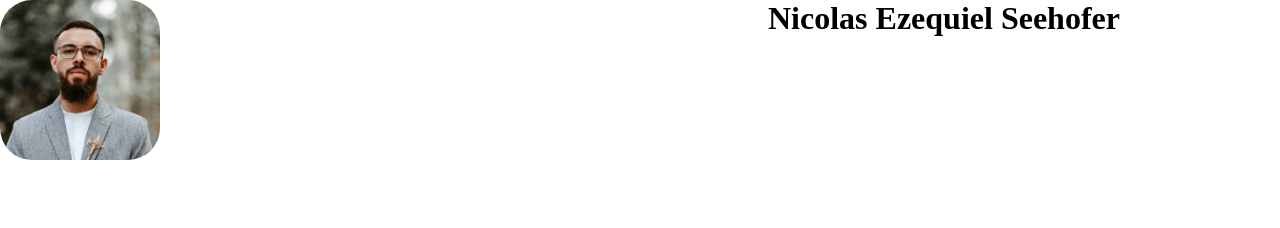
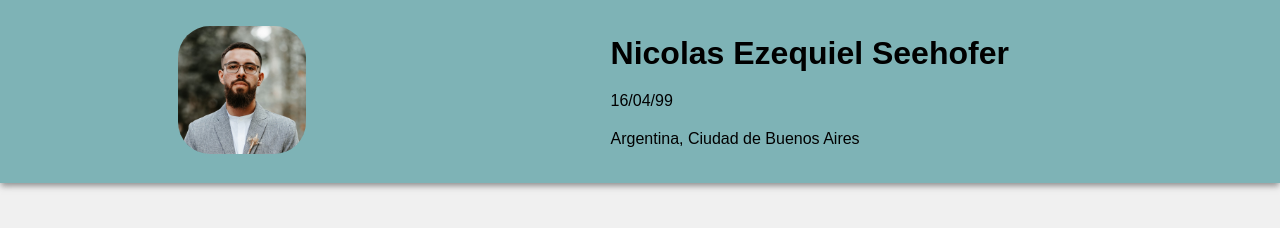
Before and after one commit to nseehofer/CvNSeehofer, a plain HTML site: page index.html in a window 1280 px wide. Drawn offline with Linux system fonts and the light colour scheme.

Commit message:
Ultimo Commit 06.10
Detalles para ver en netlify

```diff
--- a/css/estilos.css
+++ b/css/estilos.css
@@ -1,24 +1,57 @@
-/* ESTILOS HEADER*/
+:root {
+    --principal: #0f787f;
+    --secundario: #38B6FF;
+    --fondo: #f0f0f0;
+    --texto: #1d1d1d;
+    --grisIntermedio: #b3b3b3;
+    --destacado: #ffcc00;
+}
 
-* {
-    margin: 0%;
-    padding: 0%;
+*,
+*::before,
+*::after {
+    margin: 0;
+    padding: 0;
+    box-sizing: border-box;
+    font-family: 'Montserrat', sans-serif;
+    text-decoration: none;
+    list-style: none;
 }
+
+html,
+body {
+    height: 100%;
+    width: 100%;
+    background-color: var(--fondo);
+    scroll-behavior: smooth;
+}
+
+/* ESTILO HEADER*/
 
 .header {
     display: flex;
     width: 100%;
-    justify-content: space-between;
+    justify-content: space-around;
+    padding: 2%;
+    box-shadow: 0 4px 6px -1px rgba(51, 51, 51, 0.5);
+    background-color: rgba(15, 120, 127, 0.5);
     /*gap: 5%; PARA RESPONSIVE*/
 }
 
 .header .figure-imagen-perfil {
-    width: 20vh;
+    width: 8rem;
 
 }
 
-.header div {
+.header .div-info-principal {
+    display: flex;
+    flex-direction: column;
     width: 40%;
+    justify-content: space-around;
+}
+
+.header .div-info-principal p {
+    font-weight: 400;
 }
 
 .header .figure-imagen-perfil img {
@@ -26,3 +59,15 @@
     height: auto;
     border-radius: 2rem;
 }
+
+@media screen and (max-width: 1124px) {
+    .ocultar-ciudad {
+        display: none;
+    }
+}
+
+@media screen and (max-width: 710px) {
+    .ocultar-nacimiento {
+        display: none;
+    }
+}
--- a/index.html
+++ b/index.html
@@ -5,7 +5,7 @@
     <meta charset="UTF-8">
     <meta name="viewport" content="width=device-width, initial-scale=1.0">
     <title>CV NSeehofer</title>
-    <link rel ="stylesheet" href="./css/estilos.css">
+    <link rel="stylesheet" href="./css/estilos.css">
 </head>
 
 <body>
@@ -13,7 +13,11 @@
         <figure class="figure-imagen-perfil"><img src="./imagenes/NyL-83.jpg" alt="Nicolas Seehofer">
             <figcaption><a class="boton" href="./html/descripcionPerfil.html"></a></figcaption>
         </figure>
-        <div><h1>Nicolas Ezequiel Seehofer</h1></div>
+        <div class="div-info-principal">
+            <h1 class="h1-nombre-completo">Nicolas Ezequiel Seehofer</h1>
+            <p class="p-nacimineto ocultar-nacimiento">16/04/99</p>
+            <p class="p-ciudad-origen ocultar-ciudad"> Argentina, Ciudad de Buenos Aires</p>
+        </div>
     </header>
     <main></main>
     <footer></footer>
```
